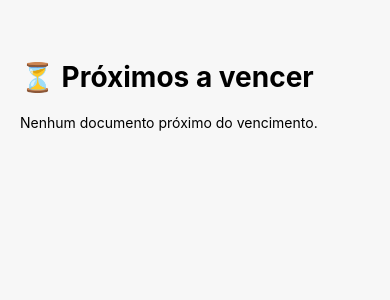
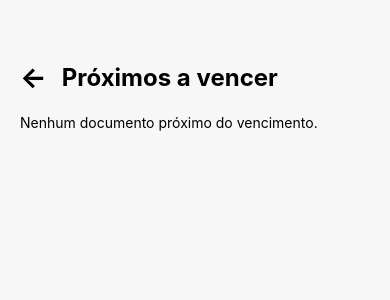
Before and after one commit to GiovanniTessarollo/UDocs, a React Native app: screen /UpcomingDocuments in a window 390 px wide. Shown: the top 300 px of the page. Built offline with nearby package versions, Linux system fonts and the light colour scheme; what expo-notifications would draw is missing.

Commit message:
feat: add navigation headers to all screens

```diff
--- a/src/screens/DocumentDetailsScreen.js
+++ b/src/screens/DocumentDetailsScreen.js
@@ -63,9 +63,19 @@ const abrirArquivo = async () => {
 
   return (
     <ScrollView style={styles.container}>
+      <View style={styles.header}>
+        <TouchableOpacity
+          onPress={() =>
+            navigation.goBack()}>
+        <Text style={styles.backButton}>
+          ←
+        </Text>
+        </TouchableOpacity>
+
         <Text style={styles.title}>
-        📄 Detalhes
+          Detalhes
         </Text>
+      </View>
 
       <View style={styles.card}>
         <Text style={styles.label}>
@@ -141,17 +151,6 @@ const abrirArquivo = async () => {
           )}
       </View>
 
-      {documentoAtual?.arquivo?.mimeType?.startsWith(
-  "image/"
-) && (
-  <Image
-    source={{
-      uri: documentoAtual.arquivo.uri,
-    }}
-    style={styles.previewImage}
-  />
-)}
-
           {documentoAtual?.arquivo && (
         <TouchableOpacity
           style={styles.openFileButton}
@@ -223,10 +222,22 @@ const styles = StyleSheet.create({
   },
 
   title: {
+    fontSize: 24,
+    fontWeight: "700",
+
+  },
+
+  header: {
+   flexDirection: "row",
+   alignItems: "center",
+   marginTop: 40,
+   marginBottom: 20,
+  },
+
+  backButton: {
    fontSize: 28,
    fontWeight: "700",
-    marginTop: 40,
-    marginBottom: 20,
+   marginRight: 15,
   },
 
   card: {
--- a/src/screens/EditDocumentScreen.js
+++ b/src/screens/EditDocumentScreen.js
@@ -44,9 +44,19 @@ export default function EditDocumentScreen({
 
   return (
     <ScrollView style={styles.container}>
-      <Text style={styles.title}>
-        ✏️ Editar Documento
-      </Text>
+      <View style={styles.header}>
+        <TouchableOpacity
+          onPress={() =>
+            navigation.goBack()}>
+        <Text style={styles.backButton}>
+            ←
+        </Text>
+        </TouchableOpacity>
+
+        <Text style={styles.title}>
+          Editar Documento
+        </Text>
+      </View>
 
       <TextInput
         style={styles.input}
@@ -200,10 +210,22 @@ const styles = StyleSheet.create({
   },
 
   title: {
+    fontSize: 24,
+    fontWeight: "700",
+
+  },
+
+  header: {
+    flexDirection: "row",
+    alignItems: "center",
+    marginTop: 40,
+    marginBottom: 20,
+  },
+
+  backButton: {
     fontSize: 28,
     fontWeight: "700",
-    marginTop: 50,
-    marginBottom: 25,
+    marginRight: 15,
   },
 
   input: {
--- a/src/screens/ExpiredDocumentsScreen.js
+++ b/src/screens/ExpiredDocumentsScreen.js
@@ -8,6 +8,7 @@ import {
   ScrollView,
   StyleSheet,
   TouchableOpacity,
+  View,
 } from "react-native";
 
 import { useFocusEffect } from "@react-navigation/native";
@@ -117,9 +118,19 @@ export default function ExpiredDocumentsScreen({
 
   return (
     <ScrollView style={styles.container}>
-      <Text style={styles.title}>
-        ⚠️ Documentos Vencidos
-      </Text>
+      <View style={styles.header}>
+        <TouchableOpacity
+          onPress={() =>
+            navigation.goBack()} >
+        <Text style={styles.backButton}>
+          ←
+        </Text>
+        </TouchableOpacity>
+
+        <Text style={styles.title}>
+          Documentos Vencidos
+        </Text>
+      </View>
 
       {documentos.length === 0 ? (
         <Text>
@@ -184,10 +195,22 @@ const styles = StyleSheet.create({
   },
 
   title: {
-    fontSize: 28,
+    fontSize: 24,
     fontWeight: "700",
-    marginTop: 40,
-    marginBottom: 20,
+
+  },
+
+  header: {
+   flexDirection: "row",
+   alignItems: "center",
+   marginTop: 40,
+   marginBottom: 20,
+  },
+
+  backButton: {
+   fontSize: 28,
+   fontWeight: "700",
+   marginRight: 15,
   },
 
   card: {
--- a/src/screens/FavoriteDocumentsScreen.js
+++ b/src/screens/FavoriteDocumentsScreen.js
@@ -8,6 +8,7 @@ import {
   ScrollView,
   StyleSheet,
   TouchableOpacity,
+  View,
 } from "react-native";
 
 import { useFocusEffect } from "@react-navigation/native";
@@ -94,9 +95,19 @@ export default function FavoriteDocumentsScreen({
 
   return (
     <ScrollView style={styles.container}>
-      <Text style={styles.title}>
-        ⭐ Favoritos
-      </Text>
+      <View style={styles.header}>
+        <TouchableOpacity
+          onPress={() =>navigation.goBack()}
+        >
+         <Text style={styles.backButton}>
+           ←
+         </Text>
+        </TouchableOpacity>
+
+          <Text style={styles.title}>
+            Favoritos
+          </Text>
+      </View>
 
       {documentos.length === 0 ? (
         <Text>
@@ -161,10 +172,21 @@ const styles = StyleSheet.create({
   },
 
   title: {
-    fontSize: 28,
+    fontSize: 24,
     fontWeight: "700",
-    marginTop: 40,
-    marginBottom: 20,
+  },
+
+  header: {
+   flexDirection: "row",
+   alignItems: "center",
+   marginTop: 40,
+   marginBottom: 20,
+  },
+
+  backButton: {
+   fontSize: 28,
+   fontWeight: "700",
+   marginRight: 15,
   },
 
   card: {
--- a/src/screens/GroupDocumentsScreen.js
+++ b/src/screens/GroupDocumentsScreen.js
@@ -4,6 +4,7 @@ import {
   ScrollView,
   StyleSheet,
   TouchableOpacity,
+  View,
 } from "react-native";
 
 export default function GroupDocumentsScreen({
@@ -62,9 +63,19 @@ export default function GroupDocumentsScreen({
 
   return (
     <ScrollView style={styles.container}>
-      <Text style={styles.title}>
-        👥 {grupo}
-      </Text>
+      <View style={styles.header}>
+       <TouchableOpacity
+         onPress={() =>
+          navigation.goBack()}>
+        <Text style={styles.backButton}>
+          ←
+        </Text>
+       </TouchableOpacity>
+
+        <Text style={styles.title}>
+          {grupo}
+        </Text>
+      </View>
 
       {documentos.length === 0 ? (
         <Text>
@@ -129,10 +140,22 @@ const styles = StyleSheet.create({
   },
 
   title: {
+    fontSize: 24,
+    fontWeight: "700",
+
+  },
+
+  header: {
+    flexDirection: "row",
+    alignItems: "center",
+    marginTop: 40,
+    marginBottom: 20,
+  },
+
+  backButton: {
     fontSize: 28,
     fontWeight: "700",
-    marginTop: 40,
-    marginBottom: 20,
+    marginRight: 15,
   },
 
   statusText: {
--- a/src/screens/UpcomingDocumentsScreen.js
+++ b/src/screens/UpcomingDocumentsScreen.js
@@ -8,6 +8,7 @@ import {
   Text,
   StyleSheet,
   TouchableOpacity,
+  View,
 } from "react-native";
 
 import { useFocusEffect } from "@react-navigation/native";
@@ -131,9 +132,19 @@ export default function UpcomingDocumentsScreen({
 
   return (
     <ScrollView style={styles.container}>
-      <Text style={styles.title}>
-        ⏳ Próximos a vencer
-      </Text>
+      <View style={styles.header}>
+        <TouchableOpacity
+          onPress={() =>
+            navigation.goBack()}>
+        <Text style={styles.backButton}>
+          ←
+        </Text>
+        </TouchableOpacity>
+
+        <Text style={styles.title}>
+          Próximos a vencer
+        </Text>
+      </View>
 
       {documentos.length === 0 ? (
         <Text>
@@ -198,10 +209,22 @@ const styles = StyleSheet.create({
   },
 
   title: {
-    fontSize: 28,
+    fontSize: 24,
     fontWeight: "700",
-    marginTop: 40,
-    marginBottom: 20,
+
+  },
+
+  header: {
+   flexDirection: "row",
+   alignItems: "center",
+   marginTop: 40,
+   marginBottom: 20,
+  },
+
+  backButton: {
+   fontSize: 28,
+   fontWeight: "700",
+   marginRight: 15,
   },
 
   card: {
```
Lines whose indentation alone changed are shown as unchanged.
